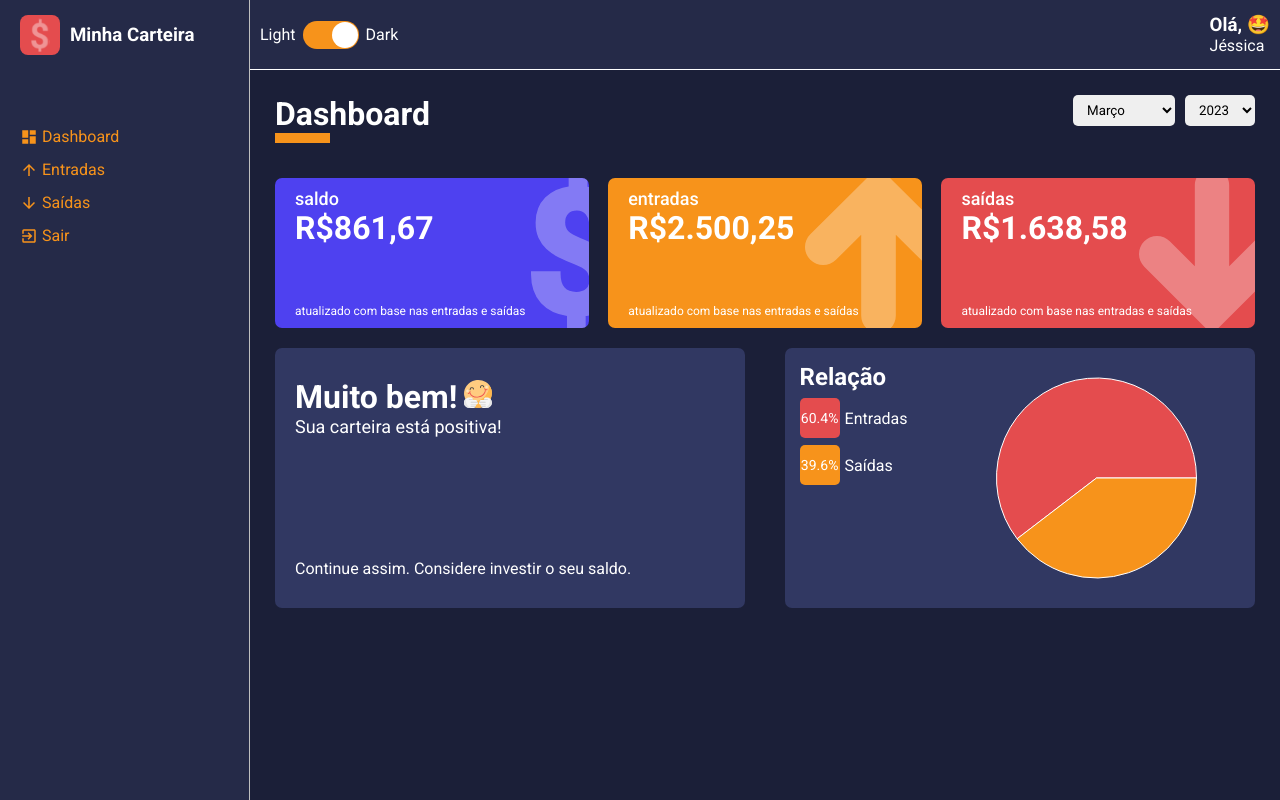
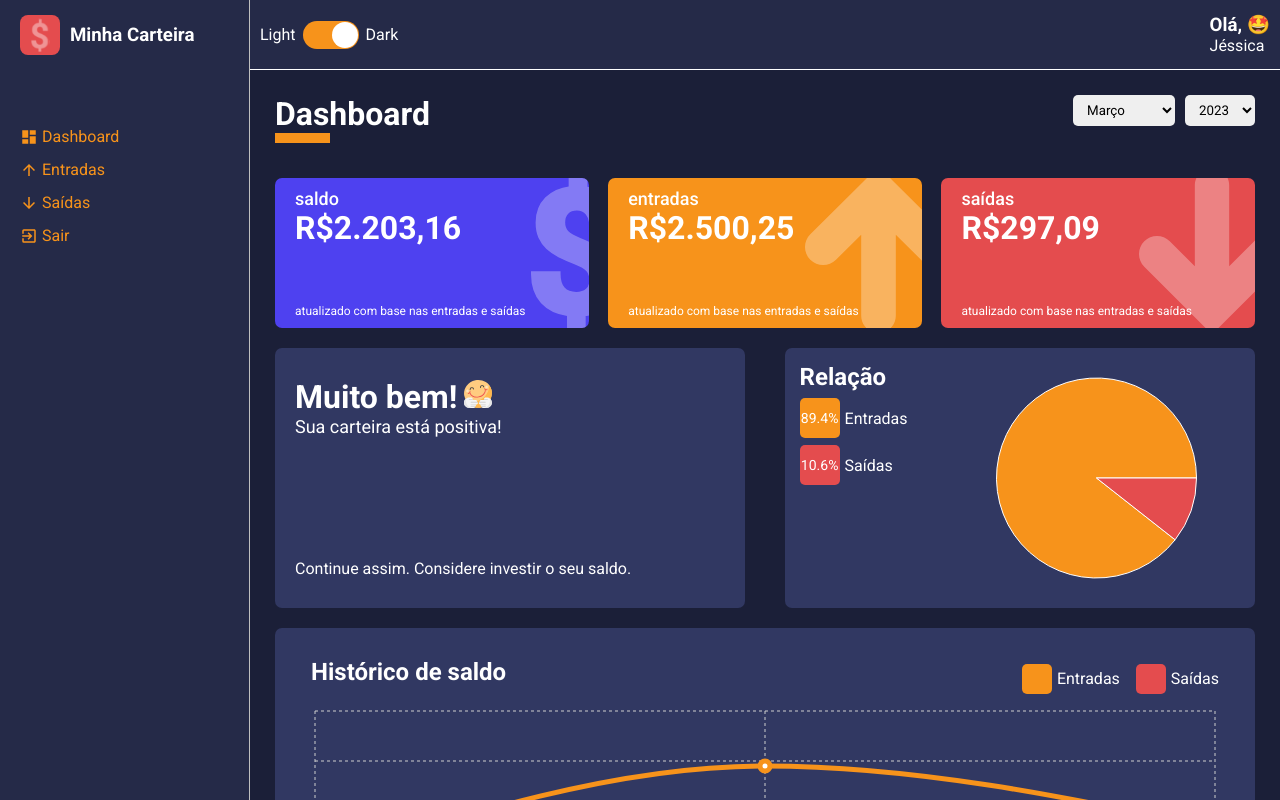
Before and after one commit to JessicaLopesDev/my-wallet-dashboard, a React (Vite) app: page /dashboard in a window 1280 px wide. Built offline with nearby package versions, Linux system fonts and the light colour scheme.

Commit message:
Historybox ok

```diff
--- a/src/components/HistoryBox/styles.ts
+++ b/src/components/HistoryBox/styles.ts
@@ -36,8 +36,7 @@ export const Container = styled.div`
 `
 
 export const ChartContainer = styled.div`
-  flex: 1;
-  height: 260px;
+  height: 240px;
 `
 
 export const Header = styled.header`
--- a/src/pages/Dashboard/index.tsx
+++ b/src/pages/Dashboard/index.tsx
@@ -16,6 +16,7 @@ import opsImg from '../../assets/ops.svg';
 
 import * as S from './styles'
 import { Piechart } from '../../components/Piechart'
+import HistoryBox from '../../components/HistoryBox'
 
 export const Dashboard = () => {
   const [selectedMonth, setSelectedMonth] = useState<number>(new Date().getMonth() + 1)
@@ -134,17 +135,64 @@ export const Dashboard = () => {
       {
         name: "Entradas",
         percent: percentGains ? percentGains : 0,
-        color: '#E44C4E'
+        color: '#F7931B'
       },
       {
         name: "Saídas",
         percent: percentExpenses ? percentExpenses : 0,
-        color: '#F7931B'
+        color: '#E44C4E'
       },
     ];
 
     return data;
   }, [gainsTotal, expensesTotal]);
+
+  const historyData = useMemo(() => {
+    return months.map((_, monthIndex) => {
+
+      let entryAmount = 0;
+      gains.forEach(gain => {
+        const date = new Date(gain.date)
+        const gainMonth = date.getMonth()
+        const gainYear = date.getFullYear()
+
+        if (gainMonth === monthIndex && gainYear === selectedYear) {
+          try {
+            entryAmount += Number(gain.amount)
+          } catch {
+            throw new Error('AmountEntry must be a valid number')
+          }
+        }
+      })
+
+      let outputAmount = 0;
+      expenses.forEach(expense => {
+        const date = new Date(expense.date)
+        const expenseMonth = date.getMonth()
+        const expenseYear = date.getFullYear()
+
+        if (expenseMonth === monthIndex && expenseYear === selectedYear) {
+          try {
+            outputAmount += Number(expense.amount)
+          } catch {
+            throw new Error('OutputAmount must be a valid number')
+          }
+        }
+      })
+
+      return {
+        monthNumber: monthIndex,
+        month: months[monthIndex].substring(0, 3),
+        entryAmount,
+        outputAmount
+      }
+    }).filter(item => {
+      const currentMonth = new Date().getMonth()
+      const currentYear = new Date().getFullYear()
+      return (selectedYear === currentYear && item.monthNumber <= currentMonth) ||
+      (selectedYear < currentYear)
+    })
+  },[selectedYear])
 
 
   const handleMonthSelected = (month: string) => {
@@ -210,6 +258,11 @@ export const Dashboard = () => {
           icon={message.icon}
         />
         <Piechart data={relationExpensesVersusGains}/>
+        <HistoryBox
+          data={ historyData }
+          entryColor="#F7931B"
+          outputColor="#E44C4E"
+        />
       </S.Content>
     </S.Container>
   )
--- a/src/repositories/expenses.ts
+++ b/src/repositories/expenses.ts
@@ -1,4 +1,229 @@
 export default [
+  {
+    description: 'Plano de Saúde',
+    amount: '300.00',
+    type: 'saída',
+    frequency: 'recorrente',
+    date: '2022-03-23',
+  },
+  {
+    description: 'Compras do mês',
+    amount: '800.50',
+    type: 'saída',
+    frequency: 'recorrente',
+    date: '2022-03-17',
+  },
+  {
+    description: 'Parcela do Celular 2/5',
+    amount: '150.99',
+    type: 'saída',
+    frequency: 'eventual',
+    date: '2022-03-18',
+  },
+  {
+    description: 'Troca de Oléo do carro',
+    amount: '90.00',
+    type: 'saída',
+    frequency: 'eventual',
+    date: '2022-03-23',
+  },
+  {
+    description: 'Energia elétrica',
+    amount: '75.99',
+    type: 'saída',
+    frequency: 'recorrente',
+    date: '2022-04-10',
+  },
+  {
+    description: 'Água',
+    amount: '80.33',
+    type: 'saída',
+    frequency: 'recorrente',
+    date: '2022-04-15',
+  },
+  {
+    description: 'Telefone',
+    amount: '99.99',
+    type: 'saída',
+    frequency: 'recorrente',
+    date: '2022-04-23',
+  },
+  {
+    description: 'Plano de Saúde',
+    amount: '300.00',
+    type: 'saída',
+    frequency: 'recorrente',
+    date: '2022-04-23',
+  },
+  {
+    description: 'Compras do mês',
+    amount: '600.00',
+    type: 'saída',
+    frequency: 'recorrente',
+    date: '2022-04-25',
+  },
+  {
+    description: 'Parcela do Celular 3/5',
+    amount: '150.99',
+    type: 'saída',
+    frequency: 'eventual',
+    date: '2022-04-26',
+  },
+  {
+    description: 'Ebook de React Js',
+    amount: '85.95',
+    type: 'saída',
+    frequency: 'eventual',
+    date: '2022-04-13',
+  },
+  {
+    description: 'Energia elétrica',
+    amount: '125.55',
+    type: 'saída',
+    frequency: 'recorrente',
+    date: '2022-05-10',
+  },
+  {
+    description: 'Água',
+    amount: '90.15',
+    type: 'saída',
+    frequency: 'recorrente',
+    date: '2022-05-15',
+  },
+  {
+    description: 'Telefone',
+    amount: '99.99',
+    type: 'saída',
+    frequency: 'recorrente',
+    date: '2022-05-23',
+  },
+  {
+    description: 'Plano de Saúde',
+    amount: '300.00',
+    type: 'saída',
+    frequency: 'recorrente',
+    date: '2022-06-23',
+  },
+  {
+    description: 'Compras do mês',
+    amount: '540.00',
+    type: 'saída',
+    frequency: 'recorrente',
+    date: '2022-06-25',
+  },
+  {
+    description: 'Parcela do Celular 4/5',
+    amount: '150.99',
+    type: 'saída',
+    frequency: 'eventual',
+    date: '2022-07-26',
+  },
+  {
+    description: 'Blusa Iron Man',
+    amount: '150.00',
+    type: 'saída',
+    frequency: 'eventual',
+    date: '2022-07-23',
+  },
+  {
+    description: 'Energia elétrica',
+    amount: '200.00',
+    type: 'saída',
+    frequency: 'recorrente',
+    date: '2022-08-10',
+  },
+  {
+    description: 'Água',
+    amount: '150.00',
+    type: 'saída',
+    frequency: 'recorrente',
+    date: '2022-08-15',
+  },
+  {
+    description: 'Telefone',
+    amount: '99.99',
+    type: 'saída',
+    frequency: 'recorrente',
+    date: '2022-09-23',
+  },
+  {
+    description: 'Plano de Saúde',
+    amount: '300.00',
+    type: 'saída',
+    frequency: 'recorrente',
+    date: '2022-09-23',
+  },
+  {
+    description: 'Compras do mês',
+    amount: '559.15',
+    type: 'saída',
+    frequency: 'recorrente',
+    date: '2022-09-25',
+  },
+  {
+    description: 'Parcela do Celular 5/5',
+    amount: '150.99',
+    type: 'saída',
+    frequency: 'eventual',
+    date: '2022-10-26',
+  },
+  {
+    description: 'Perfume',
+    amount: '250.00',
+    type: 'saída',
+    frequency: 'eventual',
+    date: '2022-10-21',
+  },
+  {
+    description: 'Energia elétrica',
+    amount: '1000.01',
+    type: 'saída',
+    frequency: 'recorrente',
+    date: '2022-10-10',
+  },
+  {
+    description: 'Água',
+    amount: '90.00',
+    type: 'saída',
+    frequency: 'recorrente',
+    date: '2022-11-15',
+  },
+  {
+    description: 'Telefone',
+    amount: '99.99',
+    type: 'saída',
+    frequency: 'recorrente',
+    date: '2022-11-23',
+  },
+  {
+    description: 'Plano de Saúde',
+    amount: '300.00',
+    type: 'saída',
+    frequency: 'recorrente',
+    date: '2022-11-23',
+  },
+  {
+    description: 'Compras do mês',
+    amount: '700.00',
+    type: 'saída',
+    frequency: 'recorrente',
+    date: '2022-12-25',
+  },
+  {
+    description: 'Cafeteira',
+    amount: '250.00',
+    type: 'saída',
+    frequency: 'eventual',
+    date: '2022-12-26',
+  },
+  {
+    description: 'Pizza',
+    amount: '60.00',
+    type: 'saída',
+    frequency: 'eventual',
+    date: '2022-12-19',
+  },
+
   {
     description: 'Energia elétrica',
     amount: '150.55',
@@ -118,228 +343,4 @@ export default [
     frequency: 'recorrente',
     date: '2023-03-23',
   },
-  {
-    description: 'Plano de Saúde',
-    amount: '300.00',
-    type: 'saída',
-    frequency: 'recorrente',
-    date: '2023-03-23',
-  },
-  {
-    description: 'Compras do mês',
-    amount: '800.50',
-    type: 'saída',
-    frequency: 'recorrente',
-    date: '2023-03-17',
-  },
-  {
-    description: 'Parcela do Celular 2/5',
-    amount: '150.99',
-    type: 'saída',
-    frequency: 'eventual',
-    date: '2023-03-18',
-  },
-  {
-    description: 'Troca de Oléo do carro',
-    amount: '90.00',
-    type: 'saída',
-    frequency: 'eventual',
-    date: '2023-03-23',
-  },
-  {
-    description: 'Energia elétrica',
-    amount: '75.99',
-    type: 'saída',
-    frequency: 'recorrente',
-    date: '2023-04-10',
-  },
-  {
-    description: 'Água',
-    amount: '80.33',
-    type: 'saída',
-    frequency: 'recorrente',
-    date: '2023-04-15',
-  },
-  {
-    description: 'Telefone',
-    amount: '99.99',
-    type: 'saída',
-    frequency: 'recorrente',
-    date: '2023-04-23',
-  },
-  {
-    description: 'Plano de Saúde',
-    amount: '300.00',
-    type: 'saída',
-    frequency: 'recorrente',
-    date: '2023-04-23',
-  },
-  {
-    description: 'Compras do mês',
-    amount: '600.00',
-    type: 'saída',
-    frequency: 'recorrente',
-    date: '2023-04-25',
-  },
-  {
-    description: 'Parcela do Celular 3/5',
-    amount: '150.99',
-    type: 'saída',
-    frequency: 'eventual',
-    date: '2023-04-26',
-  },
-  {
-    description: 'Ebook de React Js',
-    amount: '85.95',
-    type: 'saída',
-    frequency: 'eventual',
-    date: '2023-04-13',
-  },
-  {
-    description: 'Energia elétrica',
-    amount: '125.55',
-    type: 'saída',
-    frequency: 'recorrente',
-    date: '2023-05-10',
-  },
-  {
-    description: 'Água',
-    amount: '90.15',
-    type: 'saída',
-    frequency: 'recorrente',
-    date: '2023-05-15',
-  },
-  {
-    description: 'Telefone',
-    amount: '99.99',
-    type: 'saída',
-    frequency: 'recorrente',
-    date: '2023-05-23',
-  },
-  {
-    description: 'Plano de Saúde',
-    amount: '300.00',
-    type: 'saída',
-    frequency: 'recorrente',
-    date: '2023-05-23',
-  },
-  {
-    description: 'Compras do mês',
-    amount: '540.00',
-    type: 'saída',
-    frequency: 'recorrente',
-    date: '2023-05-25',
-  },
-  {
-    description: 'Parcela do Celular 4/5',
-    amount: '150.99',
-    type: 'saída',
-    frequency: 'eventual',
-    date: '2023-05-26',
-  },
-  {
-    description: 'Blusa Iron Man',
-    amount: '150.00',
-    type: 'saída',
-    frequency: 'eventual',
-    date: '2023-01-23',
-  },
-  {
-    description: 'Energia elétrica',
-    amount: '200.00',
-    type: 'saída',
-    frequency: 'recorrente',
-    date: '2023-06-10',
-  },
-  {
-    description: 'Água',
-    amount: '150.00',
-    type: 'saída',
-    frequency: 'recorrente',
-    date: '2023-06-15',
-  },
-  {
-    description: 'Telefone',
-    amount: '99.99',
-    type: 'saída',
-    frequency: 'recorrente',
-    date: '2023-06-23',
-  },
-  {
-    description: 'Plano de Saúde',
-    amount: '300.00',
-    type: 'saída',
-    frequency: 'recorrente',
-    date: '2023-06-23',
-  },
-  {
-    description: 'Compras do mês',
-    amount: '559.15',
-    type: 'saída',
-    frequency: 'recorrente',
-    date: '2023-06-25',
-  },
-  {
-    description: 'Parcela do Celular 5/5',
-    amount: '150.99',
-    type: 'saída',
-    frequency: 'eventual',
-    date: '2023-06-26',
-  },
-  {
-    description: 'Perfume',
-    amount: '250.00',
-    type: 'saída',
-    frequency: 'eventual',
-    date: '2023-06-21',
-  },
-  {
-    description: 'Energia elétrica',
-    amount: '1000.01',
-    type: 'saída',
-    frequency: 'recorrente',
-    date: '2023-07-10',
-  },
-  {
-    description: 'Água',
-    amount: '90.00',
-    type: 'saída',
-    frequency: 'recorrente',
-    date: '2023-07-15',
-  },
-  {
-    description: 'Telefone',
-    amount: '99.99',
-    type: 'saída',
-    frequency: 'recorrente',
-    date: '2023-07-23',
-  },
-  {
-    description: 'Plano de Saúde',
-    amount: '300.00',
-    type: 'saída',
-    frequency: 'recorrente',
-    date: '2023-07-23',
-  },
-  {
-    description: 'Compras do mês',
-    amount: '700.00',
-    type: 'saída',
-    frequency: 'recorrente',
-    date: '2023-07-25',
-  },
-  {
-    description: 'Cafeteira',
-    amount: '250.00',
-    type: 'saída',
-    frequency: 'eventual',
-    date: '2023-07-26',
-  },
-  {
-    description: 'Pizza',
-    amount: '60.00',
-    type: 'saída',
-    frequency: 'eventual',
-    date: '2023-07-19',
-  },
 ]
--- a/src/repositories/gains.ts
+++ b/src/repositories/gains.ts
@@ -1,4 +1,95 @@
 export default [
+  {
+    description: 'Salário',
+    amount: '1300.52',
+    type: 'entrada',
+    frequency: 'recorrente',
+    date: '2022-01-10',
+  },
+  {
+    description: 'Freela',
+    amount: '150.13',
+    type: 'entrada',
+    frequency: 'eventual',
+    date: '2022-02-17',
+  },
+  {
+    description: 'Salário',
+    amount: '2500.23',
+    type: 'entrada',
+    frequency: 'recorrente',
+    date: '2022-03-10',
+  },
+  {
+    description: 'Salário',
+    amount: '1300.52',
+    type: 'entrada',
+    frequency: 'recorrente',
+    date: '2022-03-10',
+  },
+  {
+    description: 'Freela',
+    amount: '150.13',
+    type: 'entrada',
+    frequency: 'eventual',
+    date: '2022-04-17',
+  },
+  {
+    description: 'Salário',
+    amount: '2500.23',
+    type: 'entrada',
+    frequency: 'recorrente',
+    date: '2022-05-10',
+  },
+  {
+    description: 'Freela site',
+    amount: '900.23',
+    type: 'entrada',
+    frequency: 'eventual',
+    date: '2022-06-21',
+  },
+  {
+    description: 'Freela app',
+    amount: '950.92',
+    type: 'entrada',
+    frequency: 'eventual',
+    date: '2022-07-23',
+  },
+  {
+    description: 'Salário',
+    amount: '2500.25',
+    type: 'entrada',
+    frequency: 'recorrente',
+    date: '2022-08-10',
+  },
+  {
+    description: 'Salário',
+    amount: '2500.18',
+    type: 'entrada',
+    frequency: 'recorrente',
+    date: '2022-09-10',
+  },
+  {
+    description: 'Salário',
+    amount: '2500.15',
+    type: 'entrada',
+    frequency: 'recorrente',
+    date: '2022-10-10',
+  },
+  {
+    description: 'Salário',
+    amount: '2500.12',
+    type: 'entrada',
+    frequency: 'recorrente',
+    date: '2022-11-10',
+  },
+  {
+    description: 'Salário',
+    amount: '2500.00',
+    type: 'entrada',
+    frequency: 'recorrente',
+    date: '2022-12-10',
+  },
   {
     description: 'Salário',
     amount: '1300.52',
@@ -11,14 +102,14 @@ export default [
     amount: '150.13',
     type: 'entrada',
     frequency: 'eventual',
-    date: '2021-01-17',
+    date: '2023-01-17',
   },
   {
     description: 'Salário',
     amount: '2500.23',
     type: 'entrada',
     frequency: 'recorrente',
-    date: '2022-02-10',
+    date: '2023-02-10',
   },
   {
     description: 'Freela site',
```
